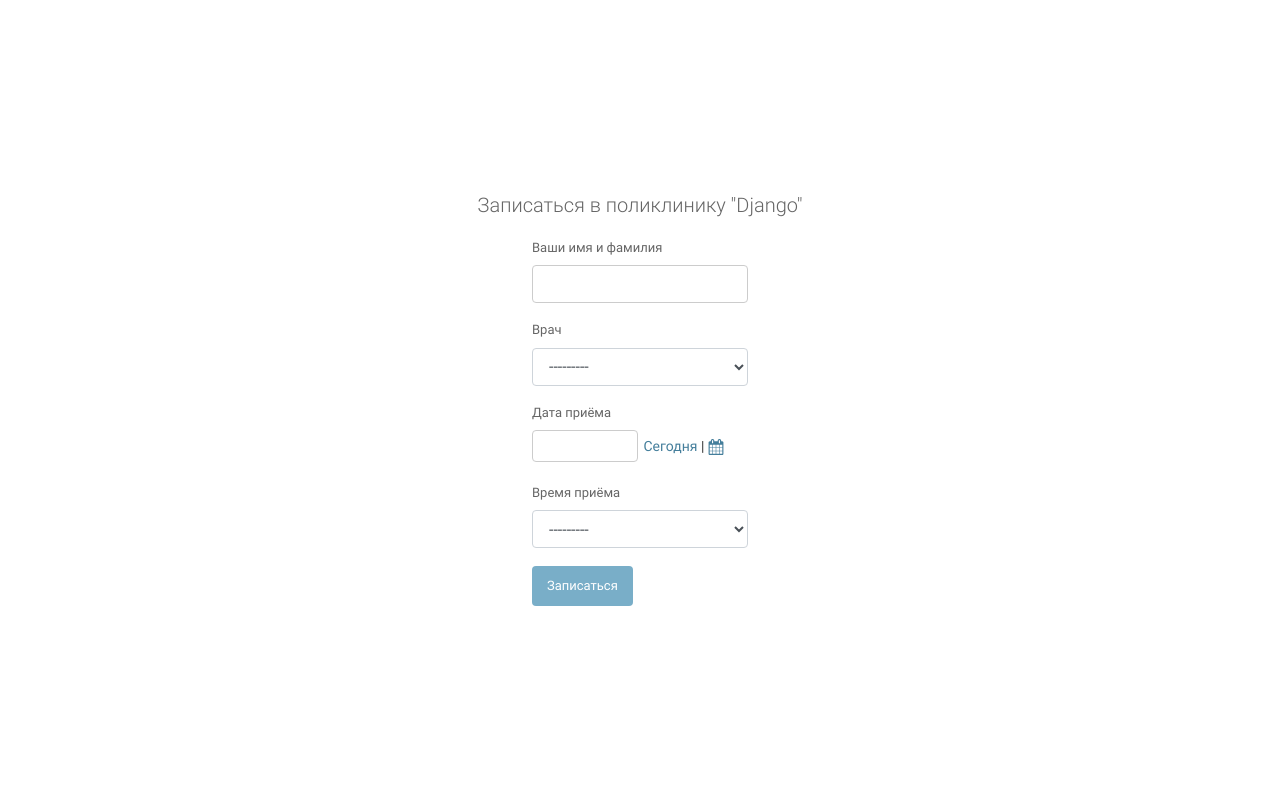
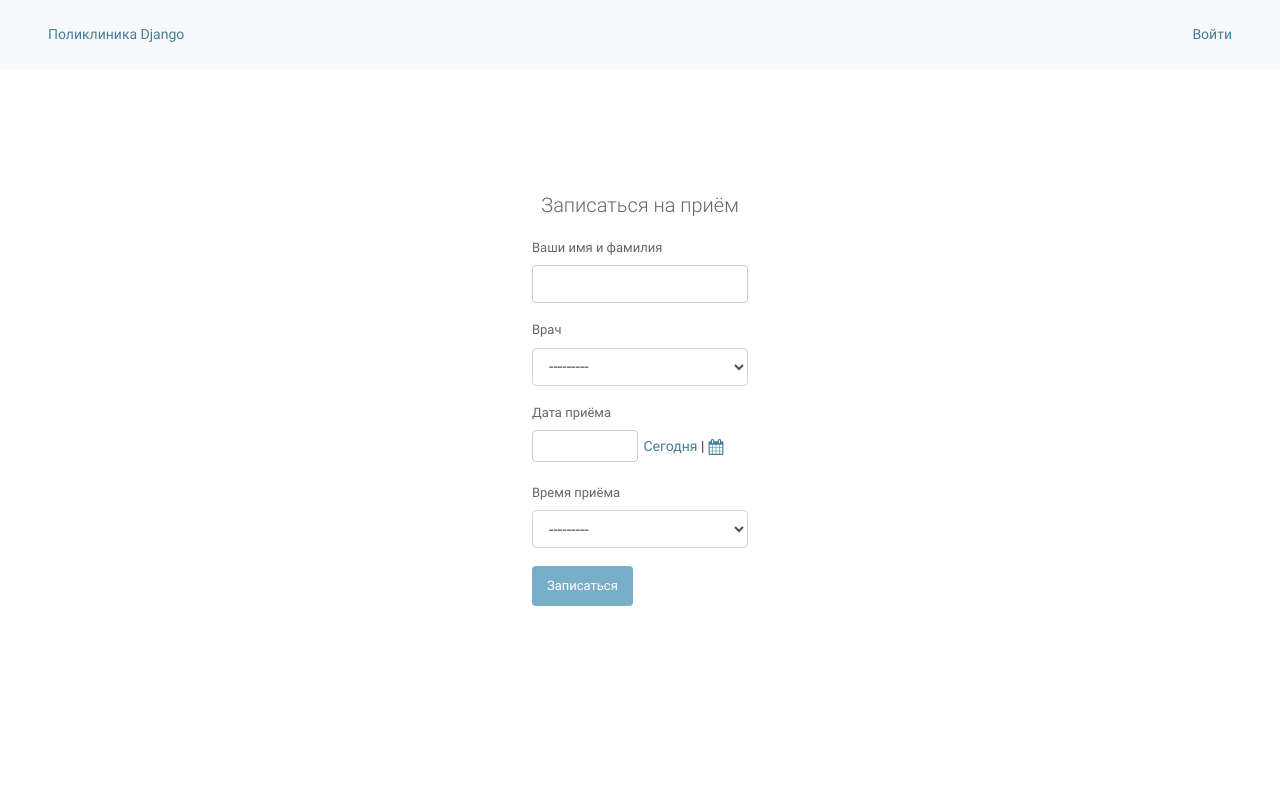
Before and after one commit to KazakovDenis/django-booking-service, a Django app: page / in a window 1280 px wide. Run offline with Django 3.2, Linux system fonts and the light colour scheme; data that the repository does not hold is empty; some libraries are stand-ins or nearby versions.

Commit message:
html header

```diff
--- a/booking_service/booking/templates/booking.html
+++ b/booking_service/booking/templates/booking.html
@@ -6,7 +6,7 @@
 
 {% block content %}
 <div class="col">
-    <h1><center>Записаться в поликлинику "Django"</center></h1>
+    <h1><center>Записаться на приём</center></h1>
     <div class="row justify-content-center align-items-center">
         <form method="post">
             {% csrf_token %}
--- a/booking_service/templates/base.html
+++ b/booking_service/templates/base.html
@@ -16,10 +16,29 @@
     <link href="{% static 'admin/css/base.css' %}" type="text/css" media="all" rel="stylesheet" />
     <link href="{% static 'admin/css/widgets.css' %}" type="text/css" media="all" rel="stylesheet" />
     {% block head %}{% endblock %}
+    <style type="text/css">
+        head, body {
+            height: 100%;
+        }
+    </style>
 </head>
 <body>
-<div class="container h-100">
-    <div class="row h-100 align-items-center">{% block content %}{% endblock %}</div>
+<div class="container-fluid h-100 px-0">
+    <header class="d-flex justify-content-between fixed-top bg-light">
+        <div class="d-flex py-4">
+            <a href="/" class="mx-5">Поликлиника Django</a>
+        </div>
+        <div class="d-flex py-4">
+            <a href="{% url 'admin:login' %}" class="mx-5">Войти</a>
+        </div>
+    </header>
+    <main class="d-flex h-100 align-items-center justify-content-center">
+        <div class="d-flex flex-column align-self-center align-items-center">
+            <div class="d-flex py-4 mt-10">
+                {% block content %}{% endblock %}
+            </div>
+        </div>
+    </main>
 </div>
 <script type="text/javascript" src="/jsi18n/"></script>
 <script type="text/javascript" src="{% static 'admin/js/core.js' %}"></script>
```
